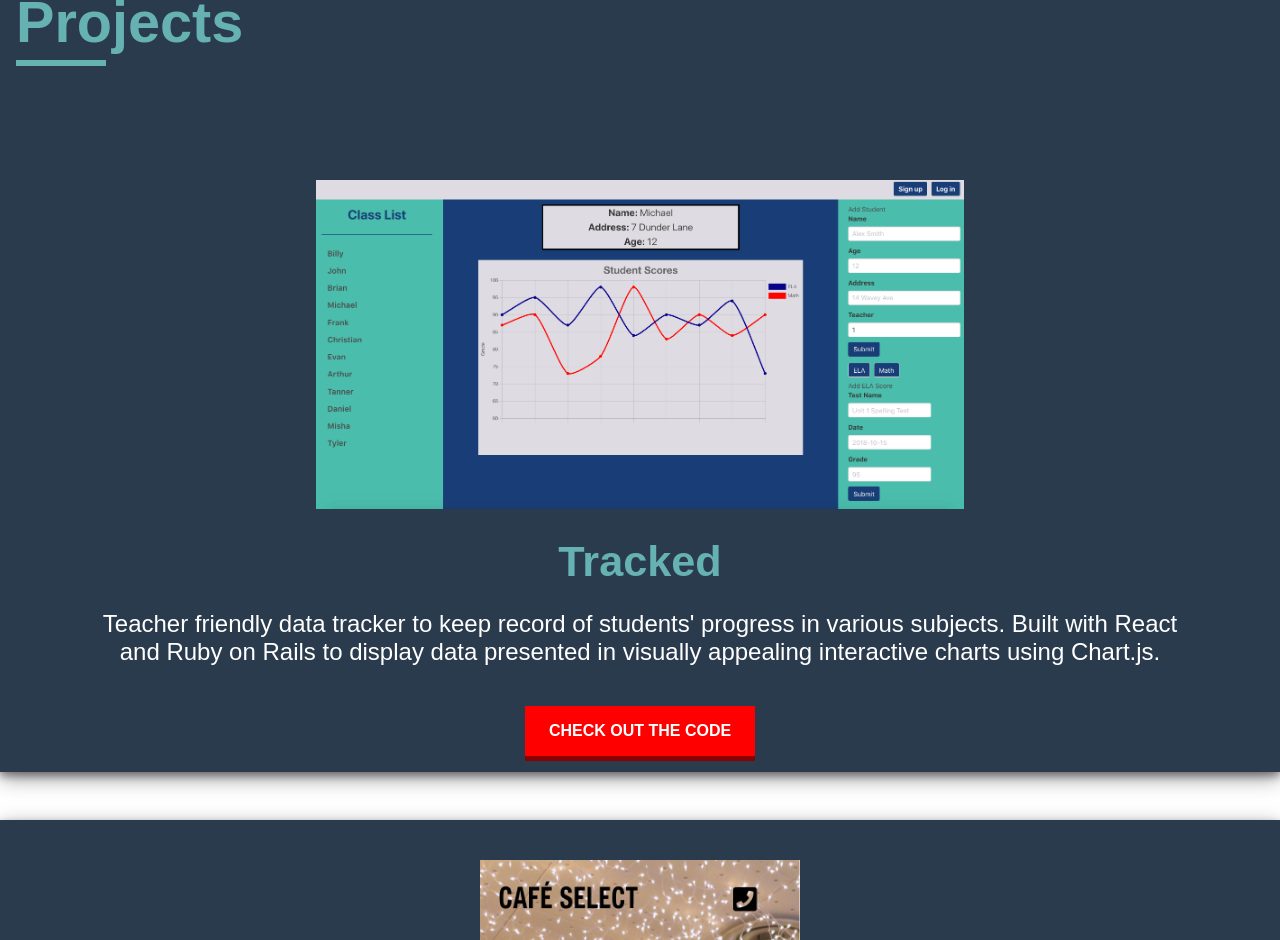
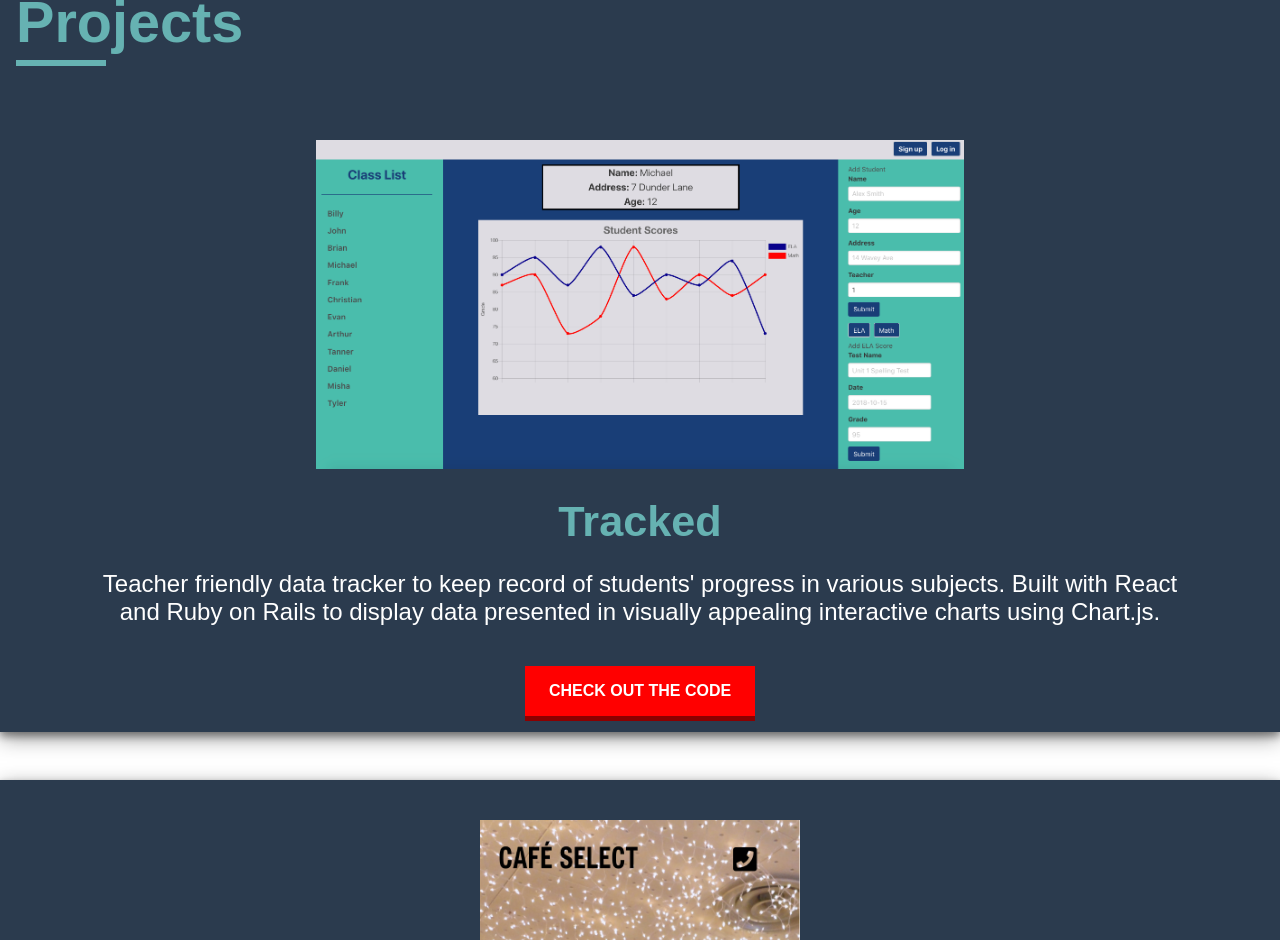
Before and after one commit to edirr/portfolio, a React (Create React App) app: page / in a window 1280 px wide. Shown: the part 1641-2581 px from the top of the page. Built offline with nearby package versions, Linux system fonts and the light colour scheme; a web font is replaced by a local one.

Commit message:
added padding

```diff
--- a/src/App.css
+++ b/src/App.css
@@ -300,6 +300,7 @@ ul{
   margin-top: 2.5rem;
 }
 .project-image-1{
+  margin-top: 0;
   background-image: url(images/Data-tracker-screenshot1.png);
   width: 20rem;
   height: 11rem;
```
